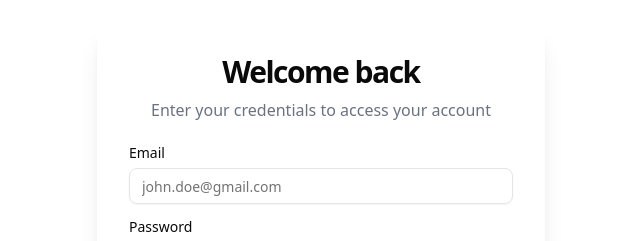
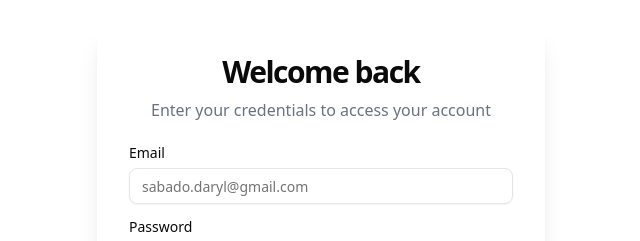
Before and after one commit to ToshiroNori/frontend, a React (Vite) app: page /login in a window 1280 px wide. Shown: the part 114-355 px from the top of the page, without its empty margins (319-959 px from the left). Built offline with nearby package versions, Linux system fonts and the light colour scheme.

Commit message:
Added link to logout & Change placeholder

```diff
--- a/src/pages/Login.jsx
+++ b/src/pages/Login.jsx
@@ -38,7 +38,7 @@ export default function Login() {
                 value={email}
                 id="email"
                 type="email"
-                placeholder="john.doe@gmail.com"
+                placeholder="sabado.daryl@gmail.com"
                 required
               />
             </div>
--- a/src/pages/Registration.jsx
+++ b/src/pages/Registration.jsx
@@ -47,7 +47,7 @@ function Registration() {
               <Label htmlFor="Email">Email</Label>
               <Input
                 type="email"
-                placeholder="john.doe@gmail.com"
+                placeholder="sabado.daryl@gmail.com"
                 onChange={(e) => setEmail(e.target.value)}
                 value={email}
               />
```
